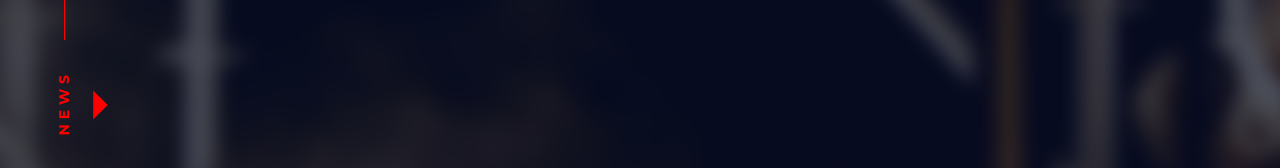
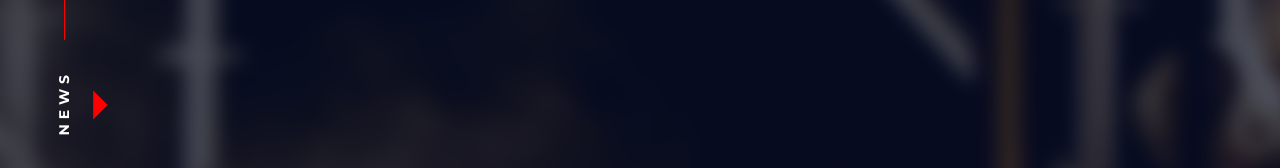
Before and after one commit to Nemoryus/web, a React (Create React App) app: page /home in a window 1280 px wide. Shown: the part 295-463 px from the top of the page. Built offline with nearby package versions, Linux system fonts and the light colour scheme; a web font is replaced by a local one.

Commit message:
HomePage - production section - change text of News and Follow us to white

```diff
--- a/src/pages/HomePage.jsx
+++ b/src/pages/HomePage.jsx
@@ -68,7 +68,7 @@ function HomePage({ setHeaderType, selectedPerformance, setSelectedPerformance }
                                 <Box className="news-btn-wrapper t-red fullSize">
                                     <span className="intro-vertical-line push-btm"></span>
                                     <Box className="pos-rel t-bold">
-                                        <span className="news-btn">News</span>
+                                        <span className="news-btn t-white">News</span>
                                         <Box className="news-btn-arrow pos-abs">
                                             {showNews ?
                                                 <IconButton className="t-red no-padd" onClick={toggleShowNews}>
@@ -96,7 +96,7 @@ function HomePage({ setHeaderType, selectedPerformance, setSelectedPerformance }
                                     </p>
                                 </Box>
                                 <Box className="pos-abs news-follow-us-wrapper t-red fullHeight">
-                                    <Box className="news-follow-us t-bold">
+                                    <Box className="news-follow-us t-bold t-white">
                                         Follow us
                                     </Box>
                                     <span className="intro-vertical-line push-top-hlf push-btm-hlf"></span>
```
